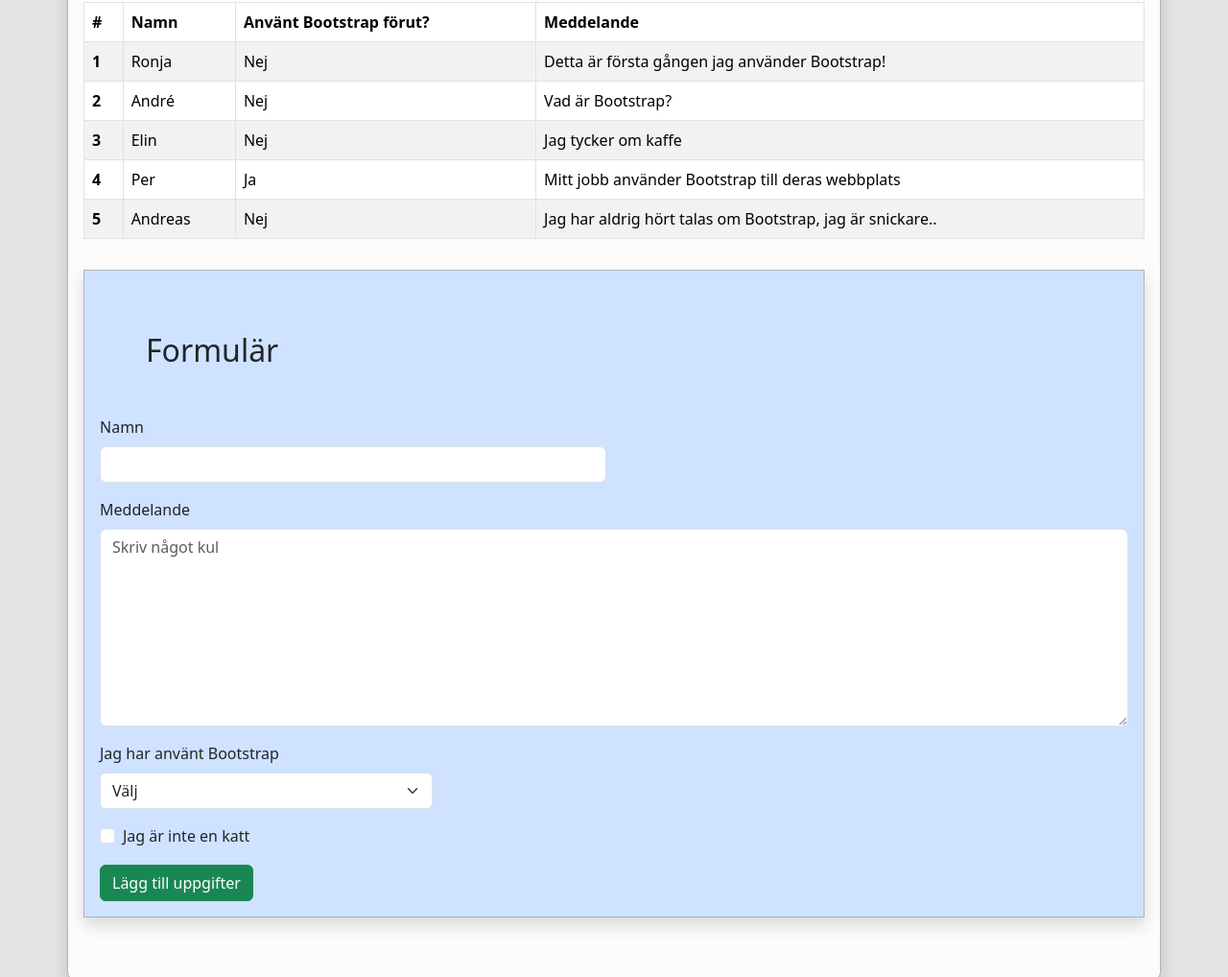
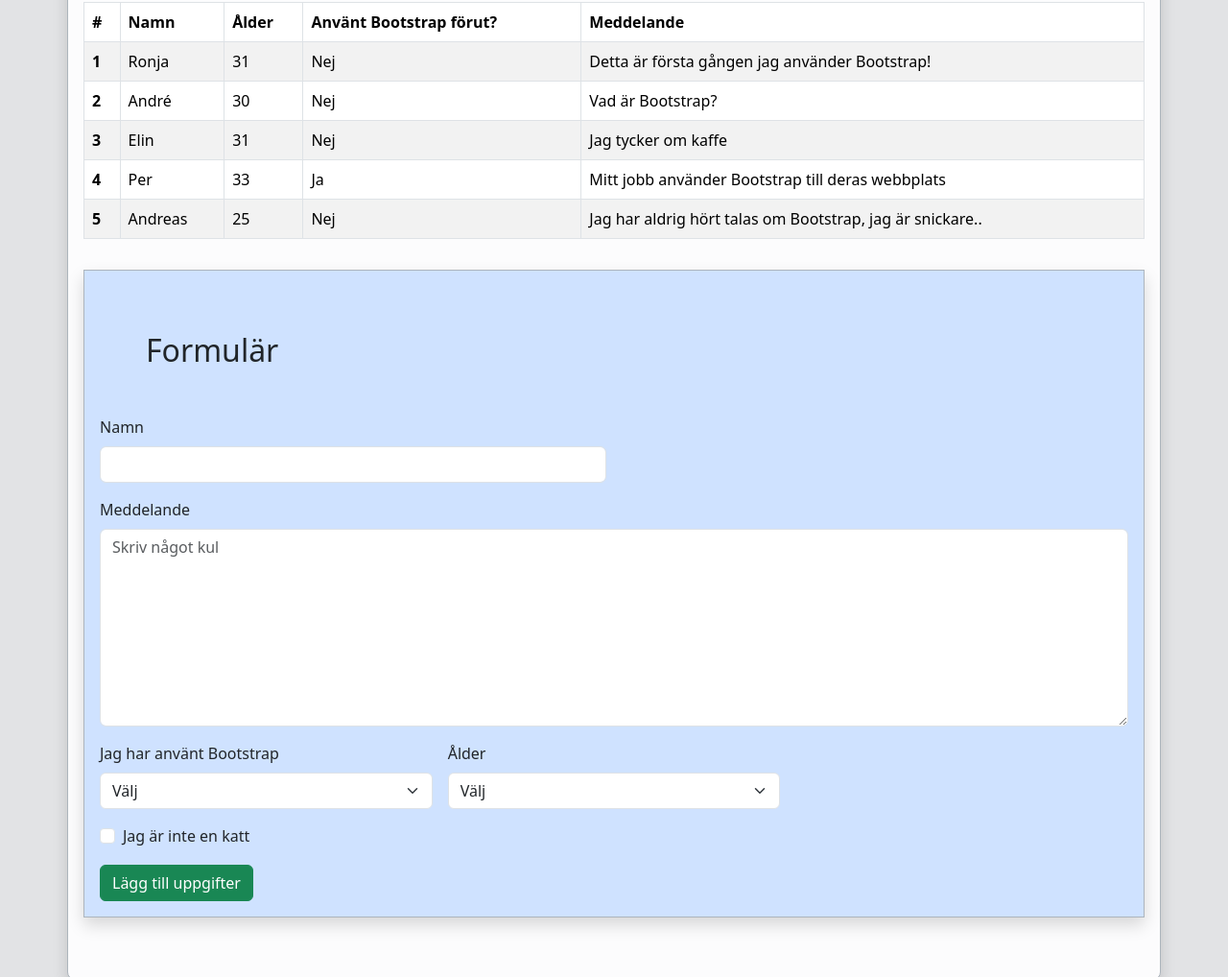
Before and after one commit to ronjanorlen/dt193gm1, a website: page src/bootstrap.html in a window 1280 px wide. Shown: the part 779-1797 px from the top of the page at 96% size. Drawn offline with nearby package versions, Linux system fonts and the light colour scheme.

Commit message:
Lagt till fält i tabell

```diff
--- a/src/bootstrap.html
+++ b/src/bootstrap.html
@@ -120,6 +120,7 @@
                     <tr>
                         <th scope="col">#</th>
                         <th scope="col">Namn</th>
+                        <th scope="col">Ålder</th>
                         <th scope="col">Använt Bootstrap förut?</th>
                         <th scope="col">Meddelande</th>
                     </tr>
@@ -128,30 +129,35 @@
                     <tr>
                         <th scope="row">1</th>
                         <td>Ronja</td>
+                        <td>31</td>
                         <td>Nej</td>
                         <td>Detta är första gången jag använder Bootstrap!</td>
                     </tr>
                     <tr>
                         <th scope="row">2</th>
                         <td>André</td>
+                        <td>30</td>
                         <td>Nej</td>
                         <td>Vad är Bootstrap?</td>
                     </tr>
                     <tr>
                         <th scope="row">3</th>
                         <td>Elin</td>
+                        <td>31</td>
                         <td>Nej</td>
                         <td>Jag tycker om kaffe</td>
                     </tr>
                     <tr>
                         <th scope="row">4</th>
                         <td>Per</td>
+                        <td>33</td>
                         <td>Ja</td>
                         <td>Mitt jobb använder Bootstrap till deras webbplats</td>
                     </tr>
                     <tr>
                         <th scope="row">5</th>
                         <td>Andreas</td>
+                        <td>25</td>
                         <td>Nej</td>
                         <td>Jag har aldrig hört talas om Bootstrap, jag är snickare..</td>
                     </tr>
@@ -165,7 +171,7 @@
             <form class="row g-3">
                 <div class="col-md-6">
                     <label for="inputName" class="form-label">Namn</label>
-                    <input type="email" class="form-control" id="inputName">
+                    <input type="text" class="form-control" id="inputName">
                 </div>
 
                 <div class="col-12">
@@ -182,6 +188,35 @@
                         <option>Ja</option>
                         <option>Nej</option>
                         <option>Vet ej..</option>
+                    </select>
+                </div>
+                <div class="col-md-4">
+                    <label for="age" class="form-label">Ålder</label>
+                    <select id="age" class="form-select">
+                        <option selected>Välj</option>
+                        <option value="18">18</option>
+                        <option value="19">19</option>
+                        <option value="20">20</option>
+                        <option value="21">21</option>
+                        <option value="22">22</option>
+                        <option value="23">23</option>
+                        <option value="24">24</option>
+                        <option value="25">25</option>
+                        <option value="26">26</option>
+                        <option value="27">27</option>
+                        <option value="28">28</option>
+                        <option value="29">29</option>
+                        <option value="30">30</option>
+                        <option value="31">31</option>
+                        <option value="32">32</option>
+                        <option value="33">33</option>
+                        <option value="34">34</option>
+                        <option value="35">35</option>
+                        <option value="36">36</option>
+                        <option value="37">37</option>
+                        <option value="38">39</option>
+                        <option value="40">40</option>
+                        <option value="40+">40+</option>
                     </select>
                 </div>
 
```
